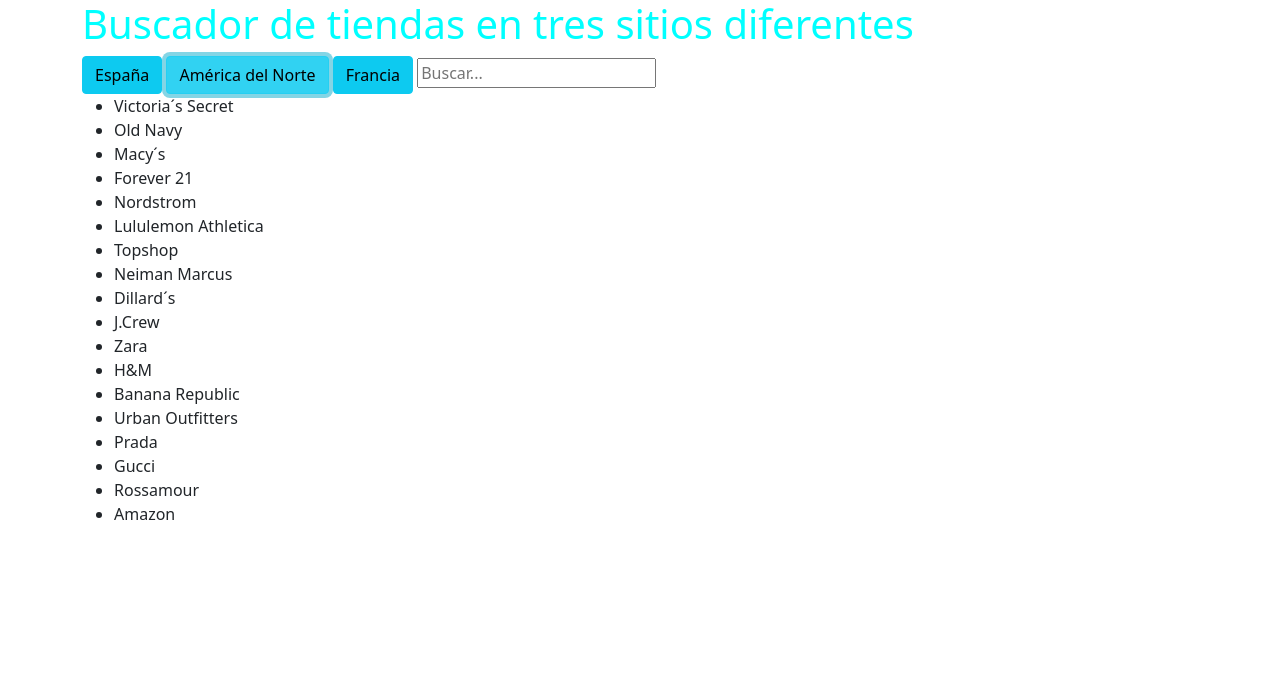
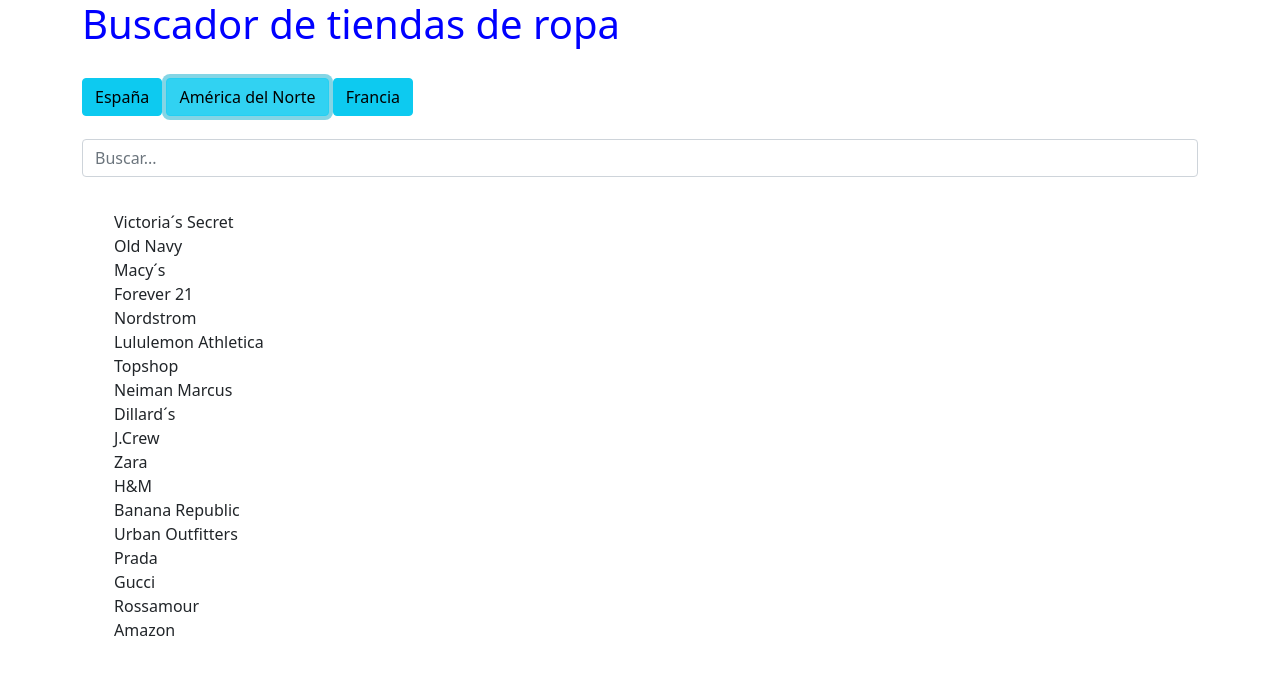
Before and after one commit to alextp97/Search-on-Type, a plain HTML site: page index.html in a window 1280 px wide. Both pictures are taken after a click on the button "América del Norte". Drawn offline with nearby package versions, Linux system fonts and the light colour scheme.

Commit message:
Finalización del ejercicio

```diff
--- a/estilos/style.css
+++ b/estilos/style.css
@@ -1,6 +1,32 @@
 h1 {
-    color: aqua;
+    margin-top: 2.5%;
+    margin-bottom: 00px;
+    color: blue;
 }
+
+
+.btn {
+
+    margin-top: 2%;
+    margin-bottom: 2%;
+}
+
+#buscador {
+    margin-bottom: 3%;
+}
+
+ul {
+    margin-left: 0;
+    list-style-type: none;
+    padding-inline-start: 0%;
+    margin-block-start: 0;
+    padding-left: 0%;
+}
+
+li {
+    list-style: none;
+}
+
 
 .filtro{
     display: none;
--- a/index.html
+++ b/index.html
@@ -10,11 +10,12 @@
 </head>
 <body>
 
+    <!--Añado la ruta del script-->
     <script src="scripts\myscript.js"></script>
 
     <div class="container">
 
-        <h1>Buscador de tiendas en tres sitios diferentes</h1>
+        <h1>Buscador de tiendas de ropa</h1>
 
         <!--Botones para mostrar u ocultar las tiendas de ropa en los diferentes sitios-->
         <button class="btn btn-info" id="btnEspana" onclick="mostrarEsp()">España</button>
@@ -22,7 +23,7 @@
         <button class="btn btn-info" id="btnFrancia" onclick="mostrarFran()">Francia</button>
 
         <!--Caja de búsqueda-->
-        <input type="text" name="buscador" id="buscador" placeholder="Buscar...">
+        <input type="text" name="buscador" class="form-control" id="buscador" placeholder="Buscar...">
 
 
         <!--Div que contiene una lista con algunas tiendas de ropa en España-->
```
